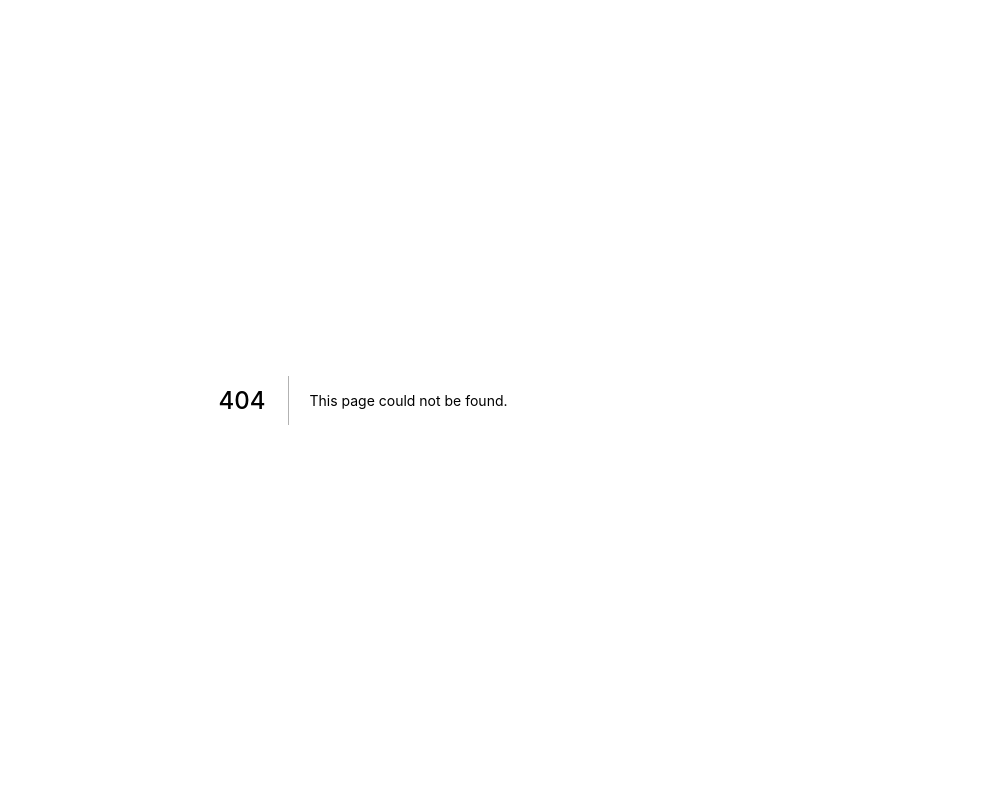
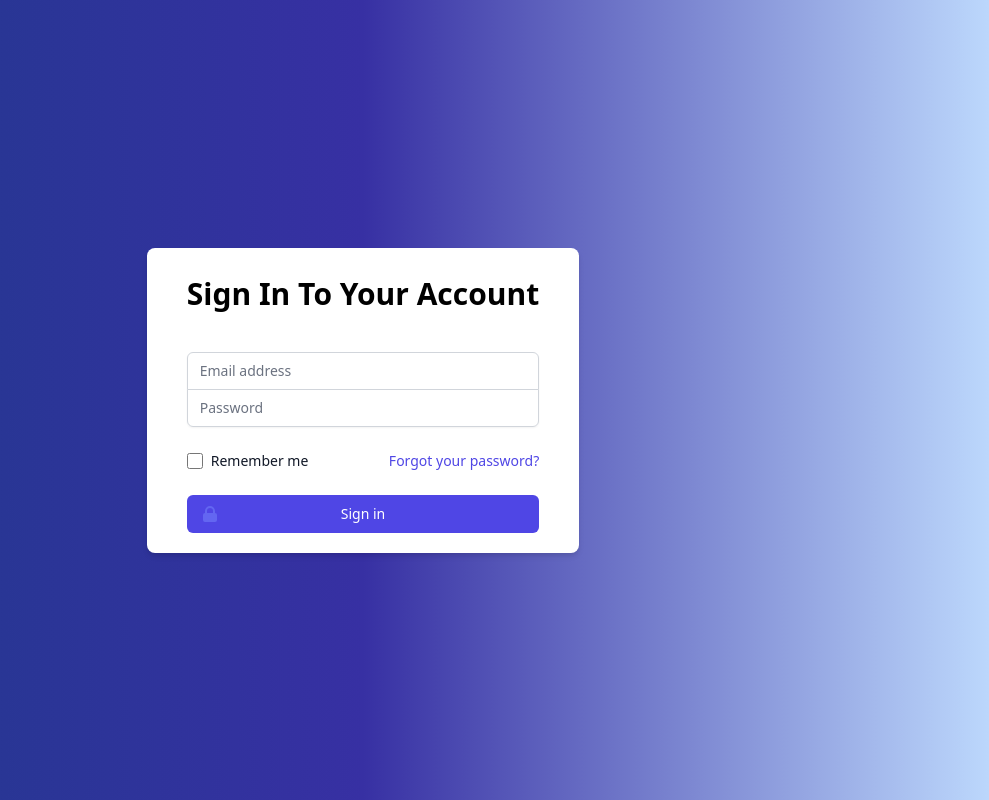
Before and after one commit to saket2001/sem5-admin-side, a Next.js app: page /signin in a window 1280 px wide. Before the commit this address had no page. Shown: the whole page, without its empty margins (277-1266 px from the left). Built offline with nearby package versions, Linux system fonts and the light colour scheme.

Commit message:
added user sign in page

```diff
--- /dev/null
+++ b/pages/signin.js
@@ -0,0 +1,90 @@
+export default function signIn() {
+  return (
+    <div className="min-w-screen min-h-screen bg-gradient-to-r from-blue-900 via-indigo-800 to-blue-200 flex flex-col justify-center items-center">
+      <div className="mx-2 py-5 px-10 flex flex-col justify-center items-center bg-white rounded-lg shadow-md">
+        <h2 className="h2">Sign In To Your Account</h2>
+        <form className="w-full mt-8 space-y-6">
+          <div className="rounded-md shadow-sm -space-y-px">
+            <div>
+              <label for="email-address" className="sr-only">
+                Email address
+              </label>
+              <input
+                id="email-address"
+                name="email"
+                type="email"
+                autocomplete="email"
+                required
+                className="appearance-none rounded-none relative block w-full px-3 py-2 border border-gray-300 placeholder-gray-500 text-gray-900 rounded-t-md focus:outline-none focus:ring-indigo-500 focus:border-indigo-500 focus:z-10 sm:text-sm"
+                placeholder="Email address"
+              />
+            </div>
+            <div>
+              <label for="password" className="sr-only">
+                Password
+              </label>
+              <input
+                id="password"
+                name="password"
+                type="password"
+                autocomplete="current-password"
+                required
+                className="appearance-none rounded-none relative block w-full px-3 py-2 border border-gray-300 placeholder-gray-500 text-gray-900 rounded-b-md focus:outline-none focus:ring-indigo-500 focus:border-indigo-500 focus:z-10 sm:text-sm"
+                placeholder="Password"
+              />
+            </div>
+          </div>
+          <div className="flex items-center justify-between">
+            <div className="flex items-center">
+              <input
+                id="remember-me"
+                name="remember-me"
+                type="checkbox"
+                className="h-4 w-4 text-indigo-600 focus:ring-indigo-500 border-gray-300 rounded"
+              />
+              <label
+                for="remember-me"
+                className="ml-2 block text-sm text-gray-900"
+              >
+                Remember me
+              </label>
+            </div>
+
+            <div className="text-sm">
+              <a
+                href="#"
+                className="font-medium text-indigo-600 hover:text-indigo-500"
+              >
+                Forgot your password?
+              </a>
+            </div>
+          </div>
+
+          <div>
+            <button
+              type="submit"
+              className="group relative w-full flex justify-center py-2 px-4 border border-transparent text-sm font-medium rounded-md text-white bg-indigo-600 hover:bg-indigo-700 focus:outline-none focus:ring-2 focus:ring-offset-2 focus:ring-indigo-500"
+            >
+              <span className="absolute left-0 inset-y-0 flex items-center pl-3">
+                <svg
+                  className="h-5 w-5 text-indigo-500 group-hover:text-indigo-400"
+                  xmlns="http://www.w3.org/2000/svg"
+                  viewBox="0 0 20 20"
+                  fill="currentColor"
+                  aria-hidden="true"
+                >
+                  <path
+                    fill-rule="evenodd"
+                    d="M5 9V7a5 5 0 0110 0v2a2 2 0 012 2v5a2 2 0 01-2 2H5a2 2 0 01-2-2v-5a2 2 0 012-2zm8-2v2H7V7a3 3 0 016 0z"
+                    clip-rule="evenodd"
+                  />
+                </svg>
+              </span>
+              Sign in
+            </button>
+          </div>
+        </form>
+      </div>
+    </div>
+  );
+}
--- a/pages/users/[userId]/index.js
+++ b/pages/users/[userId]/index.js
@@ -3,6 +3,8 @@ import Layout from "../../../components/Layout";
 import Button from "../../../components/Button";
 import FakeInput from "../../../components/FakeInput";
 import Table from "../../../components/Table";
+import { useRouter } from "next/router";
+import { useEffect, useState } from "react";
 
 const tableData1 = [
   {
@@ -28,8 +30,9 @@ const tableData2 = [
   },
 ];
 
-const userData = {
-  id: 1234,
+const userData = [
+  {
+    id: 1213,
     name: "John doe",
     username: "@JohnD12",
     email: "Johndoe12@gmail.com",
@@ -43,10 +46,48 @@ const userData = {
       code: "49932",
     },
     status: "Verified User",
-};
+  },
+  {
+    id: 12344,
+    name: "John doe",
+    username: "@JohnD12",
+    email: "Johndoe12@gmail.com",
+    age: 30,
+    contact: "983012141",
+    location: {
+      address:
+        "Lorem ipsum dolor sit amet consectetur adipisicing elit. Quis sunt ducimus ratione amet? Animi sunt corrupti temporibus alias repellendus culpa!",
+      state: "Maharashtra",
+      city: "Mumbai",
+      code: "49932",
+    },
+    status: "Verified User",
+  },
+];
 
 export default function userPage() {
+  const router = useRouter();
+  const userId = +router.query.userId;
+
+  const [loaderState, setLoaderState] = useState(true);
+  const [DataState, setDataState] = useState(false);
+
+  const selectedUser = userData.find((user) => user.id === userId);
+  console.log(selectedUser);
+
+  if (selectedUser) {
+    setDataState(selectedUser);
+    setLoaderState((prevState) => !prevState);
+  }
+
   return (
+    <>
+      {loaderState && (
+        <div className="w-full h-screen flex justify-center items-center text-3xl text-gray-700 font-medium fade">
+          Loading...
+        </div>
+      )}
+      {}
       <div className="flex flex-col min-w-full min-h-screen bg-gray-100">
         <Head>
           <title>User Page</title>
@@ -71,9 +112,9 @@ export default function userPage() {
                 />
               </svg>
               <div className="flex flex-col py-2">
-              <p className="text-lg text-gray-400">{userData.username}</p>
+                <p className="text-lg text-gray-400">{DataState.username}</p>
                 <h2 className="text-2xl md:text-4xl font-bold">
-                {userData.name}
+                  {DataState.name}
                 </h2>
                 <div className="w-auto flex flex-row bg-blue-900 px-3 py-1 my-1 rounded-lg">
                   <svg
@@ -90,7 +131,7 @@ export default function userPage() {
                       d="M5 13l4 4L19 7"
                     />
                   </svg>
-                <p className="text-white text-md">{userData.status}</p>
+                  <p className="text-white text-md">{DataState.status} User</p>
                 </div>
               </div>
             </div>
@@ -99,15 +140,15 @@ export default function userPage() {
               <h2 className="text-2xl md:text-3xl font-semibold my-1">
                 Profile Info
               </h2>
-            <FakeInput label="Name" text={userData.name} />
-            <FakeInput label="Username" text={userData.username} />
-            <FakeInput label="Email" text={userData.email} />
-            <FakeInput label="Age" text={userData.age} />
-            <FakeInput label="Contact No" text={userData.contact} />
-            <FakeInput label="Address" text={userData.location.address} />
-            <FakeInput label="State" text={userData.location.state} />
-            <FakeInput label="City" text={userData.location.city} />
-            <FakeInput label="Pin code" text={userData.location.code} />
+              <FakeInput label="Name" text={DataState.name} />
+              <FakeInput label="Username" text={DataState.username} />
+              <FakeInput label="Email" text={DataState.email} />
+              <FakeInput label="Age" text={DataState.age} />
+              <FakeInput label="Contact No" text={DataState.contact} />
+              <FakeInput label="Address" text={DataState.location.address} />
+              <FakeInput label="State" text={DataState.location.state} />
+              <FakeInput label="City" text={DataState.location.city} />
+              <FakeInput label="Pin code" text={DataState.location.code} />
               {/* button grp */}
               <div className="flex flex-col md:flex-row my-1 px-2">
                 <Button classes="flex flex-row items-center justify-center border-0 bg-blue-900 text-white transform hover:scale-95 smooth-trans md:my-0 my-2 ">
@@ -147,21 +188,22 @@ export default function userPage() {
               </div>
             </div>
             {/* extra div */}
-          <div className="flex flex-col p-5 my-5 bg-white rounded shadow-md">
+            {/* <div className="flex flex-col p-5 my-5 bg-white rounded shadow-md">
             <Table
-              heading={"Ads Posted By " + userData.name}
+              heading={"Ads Posted By " + selectedUser.name}
               data={tableData1}
             />
-          </div>
+          </div> */}
             {/* extra div */}
-          <div className="flex flex-col p-5 my-5 bg-white rounded shadow-md">
+            {/* <div className="flex flex-col p-5 my-5 bg-white rounded shadow-md">
             <Table
-              heading={"Posted Bought By " + userData.name}
+              heading={"Posted Bought By " + selectedUser.name}
               data={tableData2}
             />
-          </div>
+          </div> */}
           </main>
         </Layout>
       </div>
+    </>
   );
 }
--- a/styles/globals.css
+++ b/styles/globals.css
@@ -21,3 +21,21 @@
 .smooth-trans {
     @apply transition ease-out duration-500;
 }
+
+.fade {
+    animation: fade 2s ease-out infinite;
+}
+
+@keyframes fade {
+    0% {
+        opacity: 1;
+    }
+
+    50% {
+        opacity: 0.5;
+    }
+
+    100% {
+        opacity: 0;
+    }
+}
--- a/tailwind.config.js
+++ b/tailwind.config.js
@@ -1,6 +1,6 @@
 module.exports = {
-  mode: 'jit',
-  purge: ['./pages/**/*.{js,ts,jsx,tsx}', './components/**/*.{js,ts,jsx,tsx}'],
+  mode: "jit",
+  purge: ["./pages/**/*.{js,ts,jsx,tsx}", "./components/**/*.{js,ts,jsx,tsx}"],
   darkMode: false, // or 'media' or 'class'
   theme: {
     extend: {},
@@ -9,4 +9,4 @@ module.exports = {
     extend: {},
   },
   plugins: [],
-}
+};
```
Lines whose indentation alone changed are shown as unchanged.
